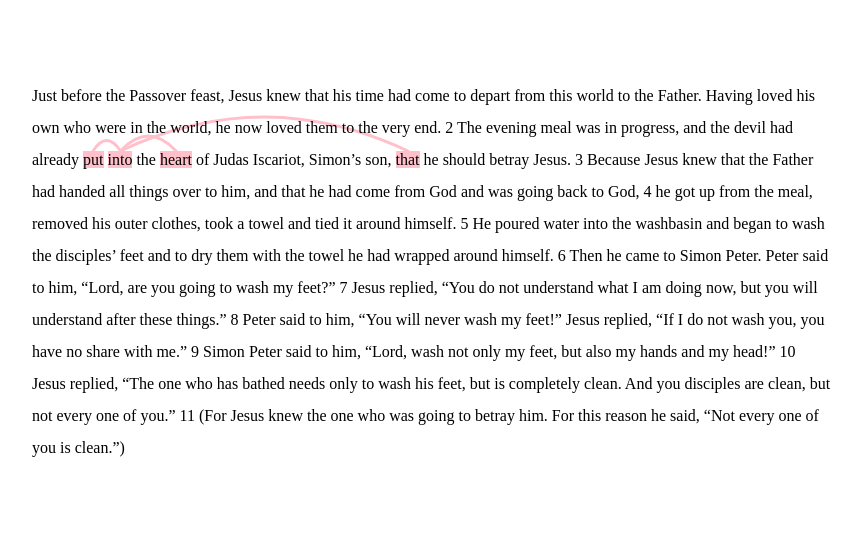
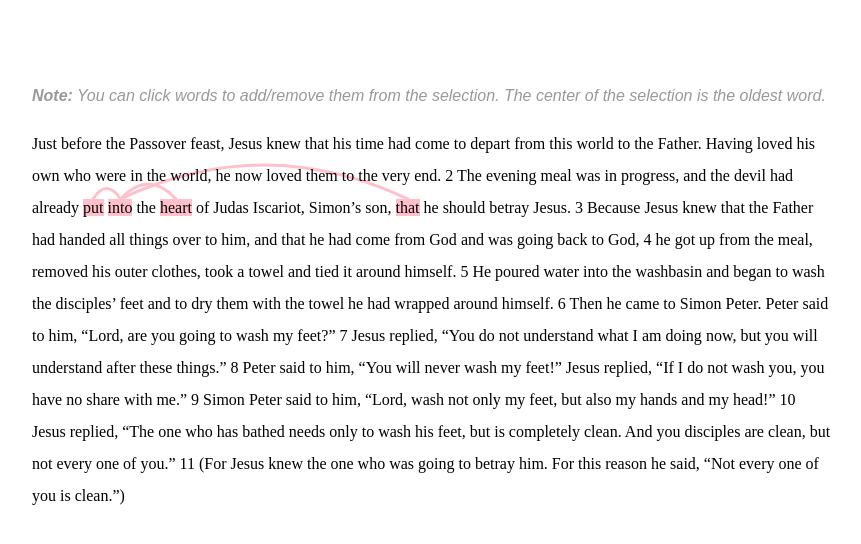
Before and after one commit to jcuenod/clear-labs, a plain HTML site: page beziers/index.html in a window 1280 px wide. Shown: the whole page, without its empty margins (208-1069 px from the left). Drawn offline with Linux system fonts and the light colour scheme.

Commit message:
Add instruction

```diff
--- a/beziers/index.html
+++ b/beziers/index.html
@@ -4,11 +4,17 @@
     <meta charset="UTF-8">
     <title>Document</title>
     <style>
-        #app {
+        body {
             margin: 5rem;
             max-width: 50rem;
             margin: 5rem auto 2rem;
             line-height: 2rem;
+        }
+        div.instruction {
+            font-family: sans-serif;
+            margin-bottom: 1rem;
+            color: #999;
+            font-style: italic;
         }
         span {
             cursor: pointer;
@@ -34,6 +40,7 @@
     </style>
 </head>
 <body>
+    <div class="instruction"><b>Note:</b> You can click words to add/remove them from the selection. The center of the selection is the oldest word.</div>
     <div id="app"></div>
 
     <script lang="js">
```
